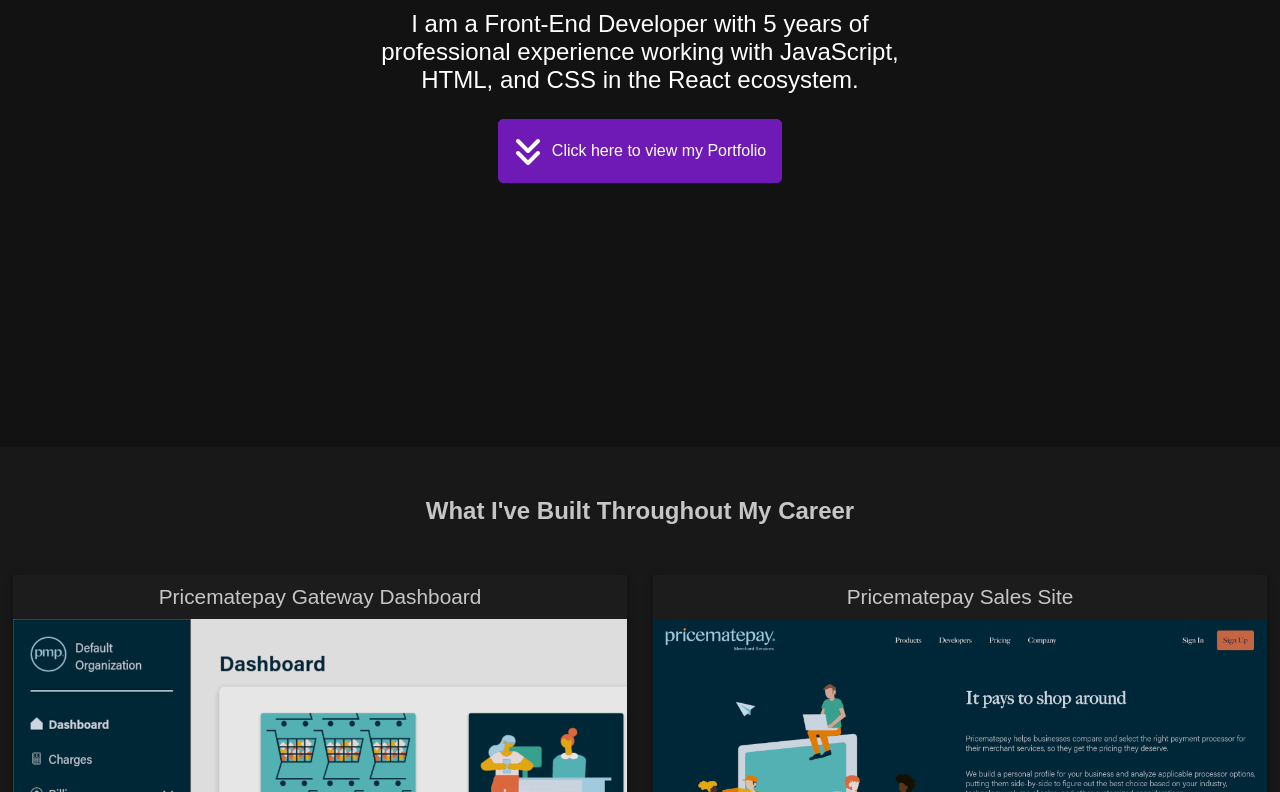
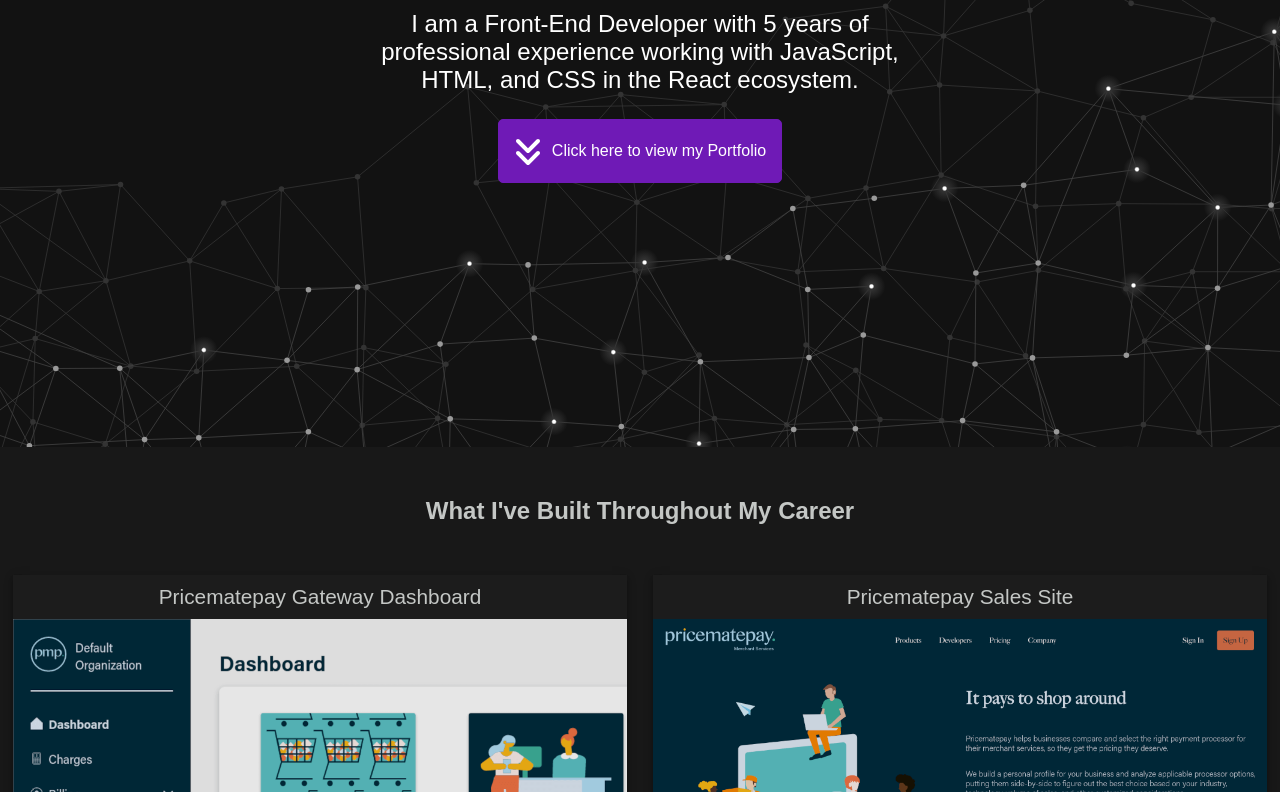
Before and after one commit to Jon1701/portfolio-v6, a Gatsby site: page / in a window 1280 px wide. Shown: the part 353-1145 px from the top of the page. Built offline with nearby package versions, Linux system fonts and the light colour scheme; Gatsby itself is replaced by a stand-in of ours; a web font is replaced by a local one.

Commit message:
Add Polygon Luminary Wallpaper to Landing Section

```diff
--- a/src/components/IndexPage/Sections/Landing/index.tsx
+++ b/src/components/IndexPage/Sections/Landing/index.tsx
@@ -4,6 +4,8 @@
 
 import { mobileBreakpoint } from '@util/breakpoints';
 import { PrimaryButton } from '@components/Buttons';
+
+import bgURL from './assets/wallpapers/polygon-luminary.svg';
 
 /**
  * Component container.
@@ -19,6 +21,12 @@
   text-align: center;
   color: #fff;
   min-height: 100vh;
+
+  background-color: transparent;
+  background-image: url(${bgURL});
+  background-size: cover;
+  background-attachment: fixed;
+  background-repeat: no-repeat;
 `;
 
 /**
```
Also changed, not shown: src/components/IndexPage/Sections/Landing/assets/wallpapers/polygon-luminary.svg (added).
